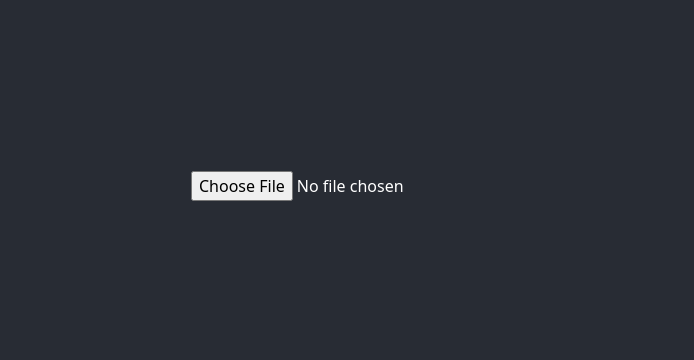
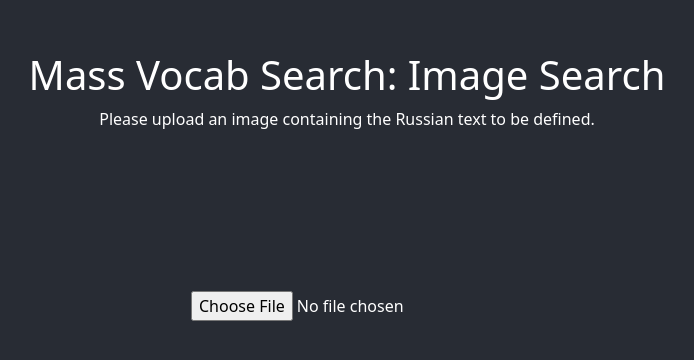
Before and after one commit to clbisk/mass-vocab-search-gh-pages, a React (Create React App) app: page /#/img in a window 1280 px wide. Shown: the part 214-574 px from the top of the page, without its empty margins (293-987 px from the left). Built offline with nearby package versions, Linux system fonts and the light colour scheme.

Commit message:
added brief instructions to image landing page

```diff
--- a/src/components/ImageInput/ImageInput.js
+++ b/src/components/ImageInput/ImageInput.js
@@ -80,8 +80,11 @@ class ImageInput extends React.Component {
     }
 
     render() {
+        const header = (<div className="title"><h1>Mass Vocab Search: Image Search</h1></div>);
+
         return this.state.errorOccurred ? (
             <div className="ImageInput">
+                {header}
                 <div>An error occured while trying to parse this image. :(</div>
                 <button><Link to="/img">Try Again</Link></button>
             </div>
@@ -91,6 +94,7 @@ class ImageInput extends React.Component {
             </div>
         ) : this.state.imagesParsed ? (
             <div className="ImageInput">
+                {header}
                 Loading image text...
                 <div>
                     <img src={this.state.img_buffers[0]} height={0.5 * window.innerHeight}></img>
@@ -98,7 +102,8 @@ class ImageInput extends React.Component {
             </div>
         ) : (
             <div className="ImageInput">
-               <div><input type='file' id='single' onChange={this.changeImage} /></div>
+                <div className="up-top">{header}<div className="instructions">Please upload an image containing the Russian text to be defined.</div></div>
+                <div><input type='file' id='single' onChange={this.changeImage} /></div>
             </div>
         );
     }
--- a/src/components/ImageInput/ImageInput.scss
+++ b/src/components/ImageInput/ImageInput.scss
@@ -8,3 +8,7 @@ $stylin-bg-color: #282c34;
     justify-content: center;
     flex-direction: column;
 }
+
+.up-top {
+    padding-bottom: 20vh;
+}
```
